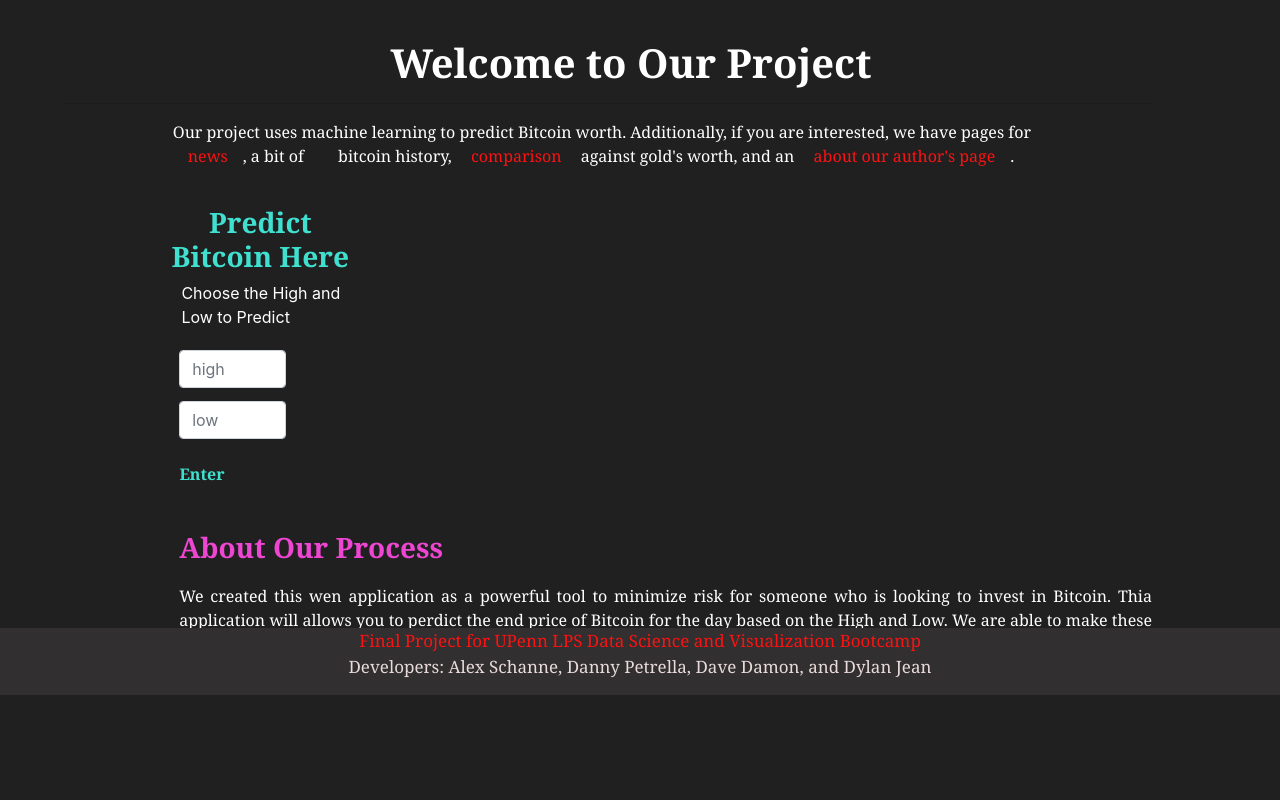
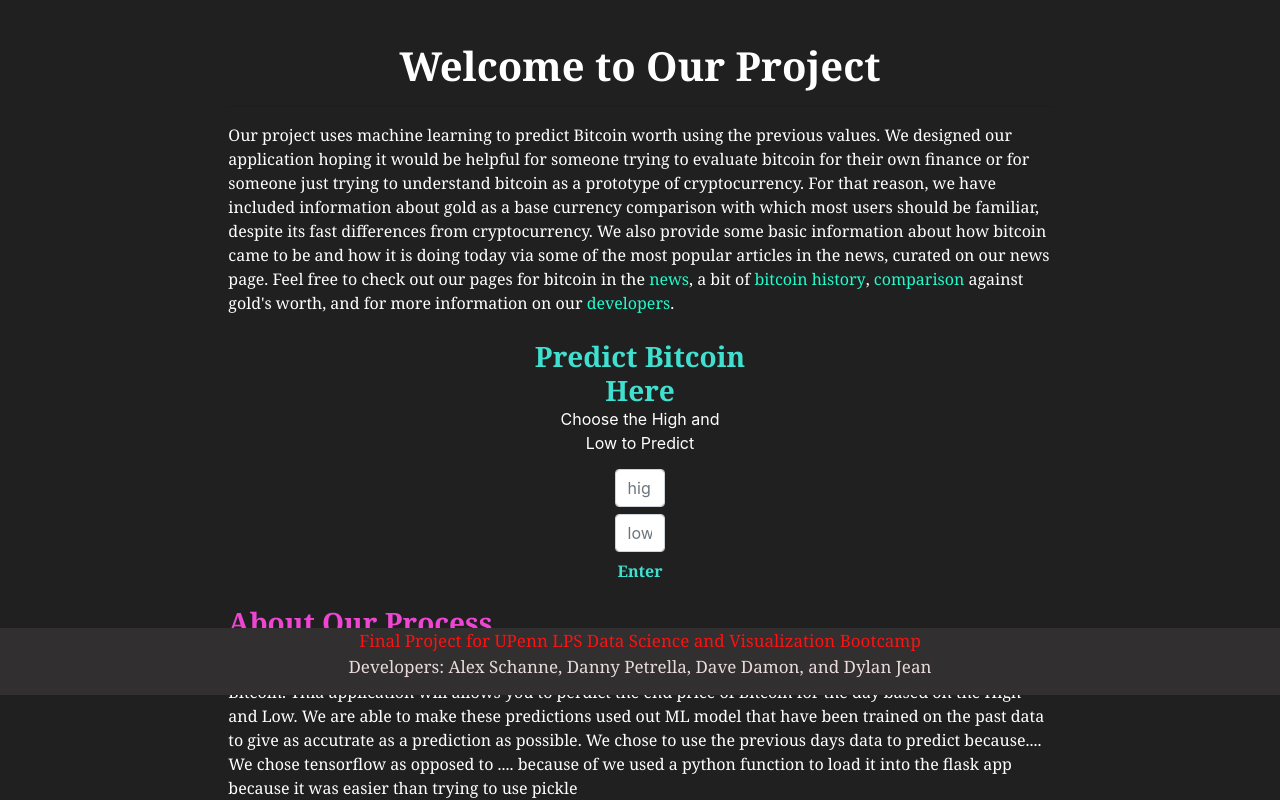
Before and after one commit to dylanjean/Final-Project, a Flask app: page / in a window 1280 px wide. Shown: the part 105-905 px from the top of the page. Before the commit the page ends 800 px from the top, so only its background shows below. Run offline with Flask 2, Linux system fonts and the light colour scheme; some libraries are stand-ins or nearby versions.

Commit message:
formatting added

```diff
--- a/templates/index.html
+++ b/templates/index.html
@@ -49,27 +49,38 @@
     </nav>
 
     <content>
-        <div class="about-our-project" style="text-align: left; margin-top: 3%; margin-right: 10%; font-family: Georgia, 'Times New Roman', Times, serif; color: white; margin-left: 5%;">
-            <h1 style="color: white; font-weight:bold; margin-left: 30%; margin-top: 3%;">Welcome to Our Project</h1>
+        <div class="about-our-project col-md-8" style="margin: auto; font-family: Georgia, 'Times New Roman', Times, serif; color: white;">
+            <h1 style="margin-top: 5%; color: white; font-weight:bold; text-align: center;">Welcome to Our Project</h1>
             <hr>
-            <p style="color: white; margin-left: 10%; margin-right: 10%;">Our project uses machine learning to predict Bitcoin worth. Additionally, if you are interested, we have pages for <a href="/news">news</a>, a bit of
-                <a href="/history"></a>bitcoin history</a>, <a href="/comparison">comparison</a> against gold's worth, and an <a href="/about_the_developers">about our author's page</a>.
+            <p style="color: white; text-align: left;">Our project uses machine learning to predict Bitcoin worth using the previous values. We designed our application hoping it would be helpful for someone trying to evaluate bitcoin for their own finance or for someone just trying to understand
+                bitcoin as a prototype of cryptocurrency. For that reason, we have included information about gold as a base currency comparison with which most users should be familiar, despite its fast differences from cryptocurrency. We also provide
+                some basic information about how bitcoin came to be and how it is doing today via some of the most popular articles in the news, curated on our news page. Feel free to check out our pages for bitcoin in the <a href="/news" style="color: rgb(33, 252, 204); display:inline-block; padding:0%">news</a>,
+                a bit of
+                <a href="/history" style="color: rgb(33, 252, 204); display:inline-block; padding: 0%;">bitcoin history</a>, <a href="/comparison" style="color: rgb(33, 252, 204); display:inline-block; padding: 0%;">comparison</a> against gold's worth,
+                and for more information on our <a href="/about_the_developers" style="color: rgb(33, 252, 204); display:inline-block; padding:0%">developers</a>.
             </p>
         </div>
-        <form id="form" method='POST' action='/predict'>
-            <div class="form-group">
-                <h3 class="form-title col-md-2" style="text-align: center; margin-top: 3%; margin-left: 12%; font-family: Cambria, Cochin, Georgia, Times, 'Times New Roman', 'serif'; color: turquoise; font-weight: bold;">Predict Bitcoin Here</h3>
-                <label for="predict-form" class="col-md-2" style="color: white; margin-left: 13%">Choose the High and Low to Predict</label>
-                <input class="form-control col-md-1" style="margin-left:14%; margin-top: 1%;" id="high" name="high" type="text" placeholder="high">
-                <input class="form-control col-md-1" style="margin-left:14%; margin-top: 1%" id="low" name="low" type="text" placeholder="low">
-            </div>
-            <button id="button" style="color:turquoise; margin-left:13%; font-family: Georgia, 'Times New Roman', Times, serif; font-weight: bold;" type="submit" class="btn btn-default">Enter</button>
-        </form>
+
+        <div class="predict-form col-md-6" style="margin:auto; margin-top: 2%; text-align:center">
+            <form id="form" method='POST' action='/predict'>
+                <div class="form-group">
+                    <h3 class="form-title col-md-5" style=" margin: auto; text-align: center; font-family: Cambria, Cochin, Georgia, Times, 'Times New Roman', 'serif'; color: turquoise; font-weight: bold;">Predict Bitcoin Here</h3>
+                    <label for="predict-form" class="col-md-4" style="color: white; margin:auto margin-top: 2%">Choose the High and Low to Predict</label>
+                    <input class="form-control col-md-1" style="margin:auto; margin-top: 1%" id="high" name="high" type="text" placeholder="high">
+                    <input class="form-control col-md-1" style="margin: auto; margin-top: 1%" id="low" name="low" type="text" placeholder="low">
+                    <button id="button" style="color:turquoise; margin:auto; font-family: Georgia, 'Times New Roman', Times, serif; font-weight: bold;" type="submit" class="btn btn-default">Enter</button>
+                </div>
+            </form>
         </div>
-        <div class="about-our-process" style="text-align: left; margin-top: 3%; margin-right: 10%; font-family: Georgia, 'Times New Roman', Times, serif; color: white; margin-left: 14%; text-align: justify;">
-            <h3 style="font-weight: bold; margin-bottom: 2%; color:rgb(238, 70, 210);">About Our Process</h3>
-            <p style="margin-top:2%">
-                We created this wen application as a powerful tool to minimize risk for someone who is looking to invest in Bitcoin. Thia application will allows you to perdict the end price of Bitcoin for the day based on the High and Low. We are able to make these predictions used out ML model that have been trained on the past data to give as accutrate as a prediction as possible.
+
+
+        </div>
+        <div class="about-our-process col-md-8" style="margin: auto; font-family: Georgia, 'Times New Roman', Times, serif; color: white;">
+            <h3 style="text-align: left; font-weight: bold; margin-bottom: 2%; color:rgb(238, 70, 210);">About Our Process</h3>
+            <p style="margin:auto">
+                We created this wen application as a powerful tool to minimize risk for someone who is looking to invest in Bitcoin. Thia application will allows you to perdict the end price of Bitcoin for the day based on the High and Low. We are able to make these
+                predictions used out ML model that have been trained on the past data to give as accutrate as a prediction as possible. We chose to use the previous days data to predict because.... We chose tensorflow as opposed to .... because of we
+                used a python function to load it into the flask app because it was easier than trying to use pickle
             </p>
         </div>
 
```
Also changed, not shown: templates/history.html (+15 -2 lines).
